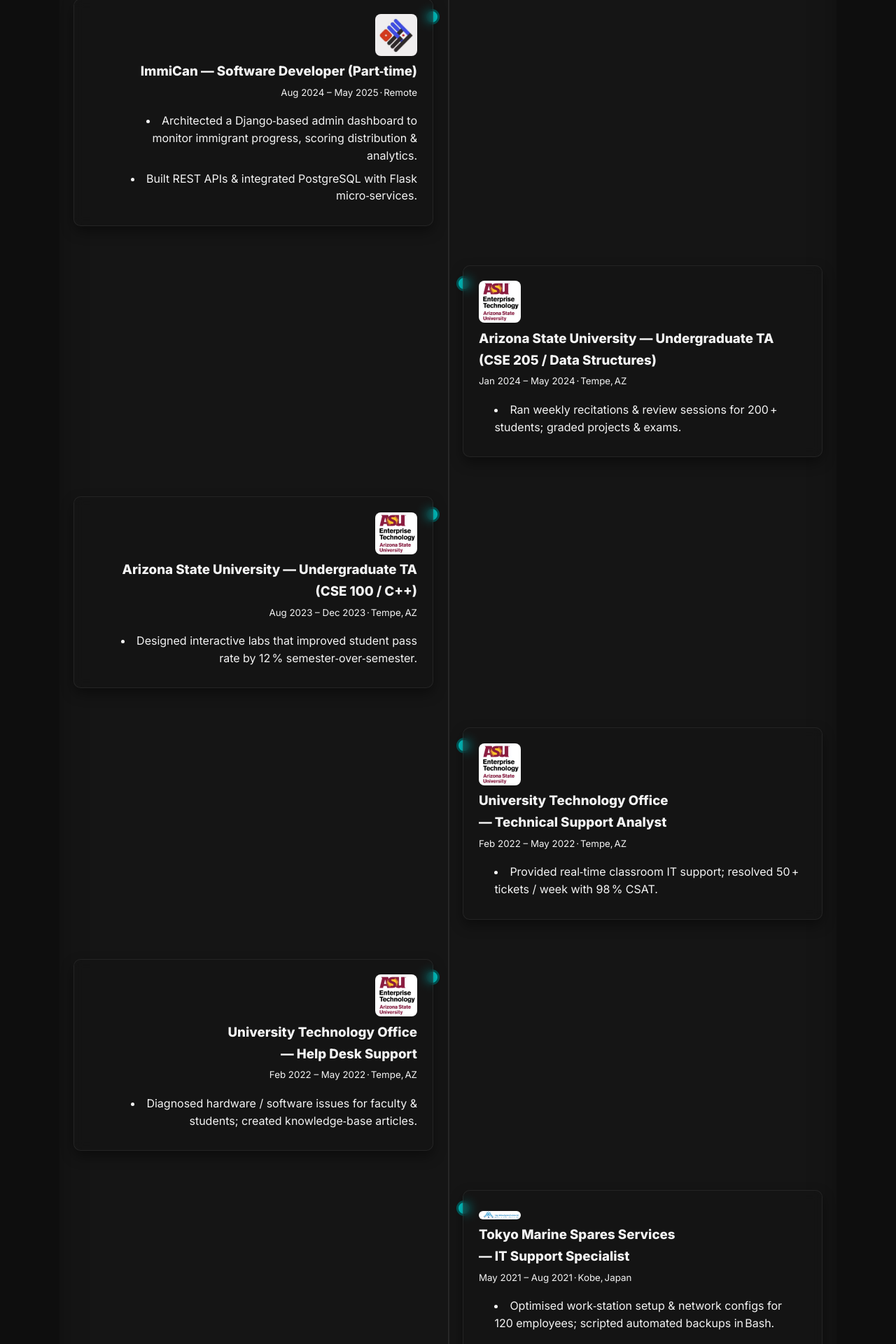
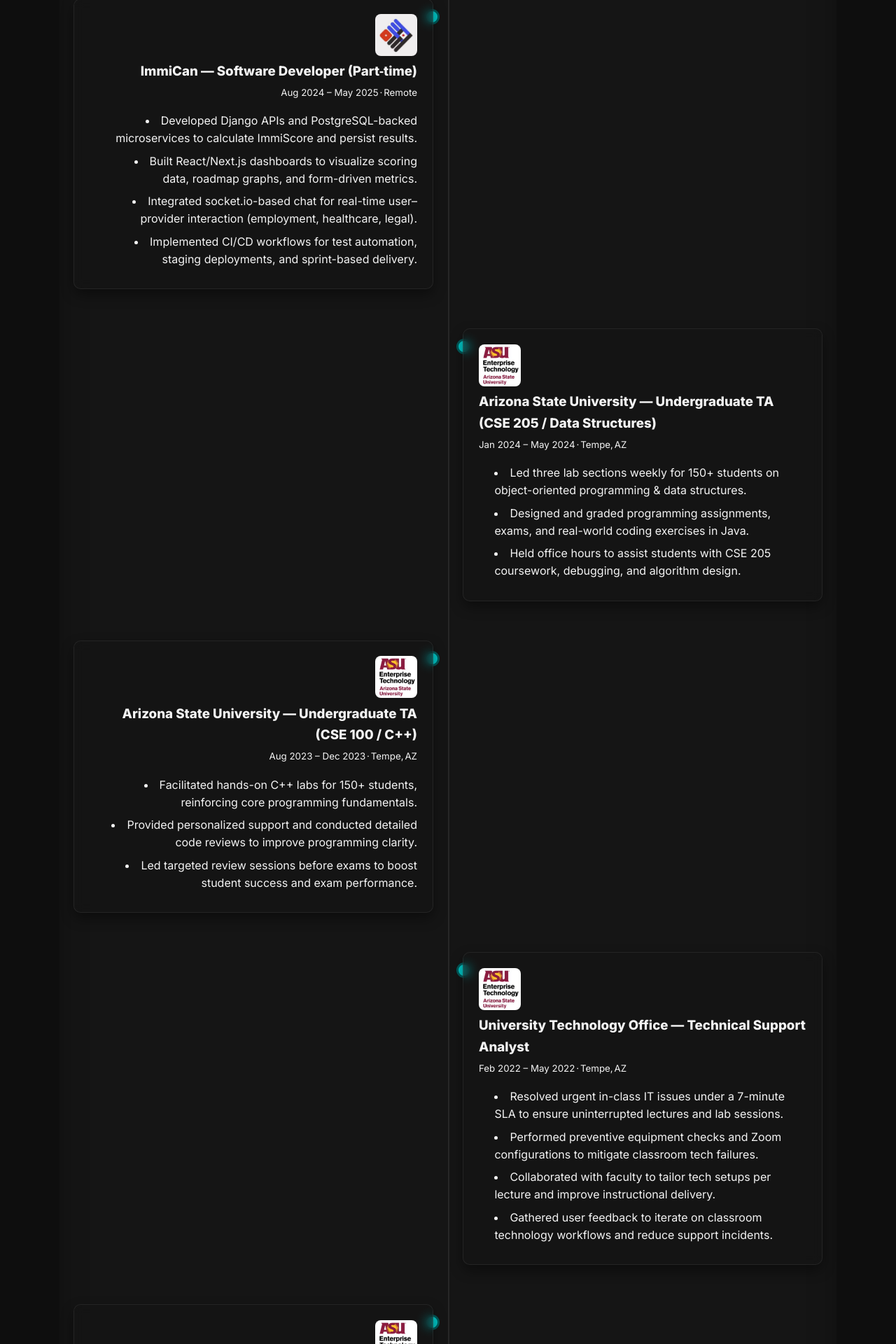
Before and after one commit to abdullahmasood6/PortfolioWebsite, a React (Vite) app in the folder my-portfolio/: page / in a window 1280 px wide. Shown: the part 2031-3951 px from the top of the page at 70% size. Built offline with nearby package versions, Linux system fonts and the light colour scheme.

Commit message:
content fix

```diff
--- a/my-portfolio/src/sections/Education.jsx
+++ b/my-portfolio/src/sections/Education.jsx
@@ -1,3 +1,5 @@
+import React from "react";
+
 const Education = () => (
   <section id="education" className="section">
     <h2>Education</h2>
@@ -14,24 +16,57 @@ const Education = () => (
         <p className="text-mid">B.S. Computer Science — Class of 2025</p>
         <ul>
           <li>GPA 3.9 / 4.0</li>
-          <li>Dean’s List (5 ×)</li>
-          <li>Software Dev Club officer</li>
+          <li>Dean’s List (5×)</li>
+          <li>Software Dev Club Officer</li>
+          <li>Relevant Courses:</li>
+          <li style={{ marginLeft: "1rem", listStyle: "circle" }}>
+            Data Structures, Algorithms, DBMS, OS, AI, ML, Compilers, SE, Theory
+          </li>
         </ul>
       </div>
 
-      {/* SRM Welkin School */}
+      {/* SRM Welkin Higher Secondary School */}
       <div className="card">
         <img
           src="/education/welkin.jpg"
           alt="SRM Welkin Higher Secondary School"
           style={{ width: '100%', borderRadius: '6px' }}
         />
-        <h3 style={{ marginTop: '1rem' }}>SRM Welkin Higher Secondary School</h3>
-        <p className="text-mid">High‑School Diploma — 2018 – 2021</p>
+        <h3 style={{ marginTop: '1rem' }}>SRM Welkin Higher Secondary School</h3>
+        <p className="text-mid">High School Diploma — Apr 2014 – Mar 2021</p>
         <ul>
-          <li>Science stream (PCM)</li>
-          <li>Graduated with distinction</li>
-          <li>Head of Robotics Club</li>
+          <li>Science Stream (Physics, Chemistry, Math)</li>
+          <li>Class President, Vice-President</li>
+          <li>Lab Monitor, Extracurricular Head</li>
+        </ul>
+      </div>
+
+      {/* Saint Joseph Baramulla */}
+      <div className="card">
+        <img
+          src="/education/sjs.jpg"
+          alt="Saint Joseph Baramulla"
+          style={{ width: '100%', borderRadius: '6px' }}
+        />
+        <h3 style={{ marginTop: '1rem' }}>Saint Joseph Baramulla</h3>
+        <p className="text-mid">Middle School Diploma — Jul 2012 – Apr 2014</p>
+        <ul>
+          <li>Completed middle school education</li>
+        </ul>
+      </div>
+
+      {/* GIIS Tokyo */}
+      <div className="card">
+        <img
+          src="/education/giis.jpg"
+          alt="Global Indian International School, Tokyo"
+          style={{ width: '100%', borderRadius: '6px' }}
+        />
+        <h3 style={{ marginTop: '1rem' }}>GIIS, Tokyo</h3>
+        <p className="text-mid">Middle School Diploma — Mar 2006 – Feb 2012</p>
+        <ul>
+          <li>Completed early schooling in Japan</li>
+          <li>Studied in an international curriculum</li>
         </ul>
       </div>
     </div>
--- a/my-portfolio/src/sections/Experience.jsx
+++ b/my-portfolio/src/sections/Experience.jsx
@@ -52,20 +52,24 @@ const Experience = () => (
           <h3>ImmiCan — Software Developer (Part‑time)</h3>
           <small>Aug 2024 – May 2025 · Remote</small>
           <ul>
-            <li>Architected a Django‑based admin dashboard to monitor immigrant progress, scoring distribution &amp; analytics.</li>
-            <li>Built REST APIs &amp; integrated PostgreSQL with Flask micro‑services.</li>
+            <li>Developed Django APIs and PostgreSQL-backed microservices to calculate ImmiScore and persist results.</li>
+            <li>Built React/Next.js dashboards to visualize scoring data, roadmap graphs, and form-driven metrics.</li>
+            <li>Integrated socket.io-based chat for real-time user–provider interaction (employment, healthcare, legal).</li>
+            <li>Implemented CI/CD workflows for test automation, staging deployments, and sprint-based delivery.</li>
           </ul>
         </Card>
       </div>
 
-      {/* ───────────── ASU Teaching Assistant ───────────── */}
+      {/* ───────────── ASU Teaching Assistant ───────────── */}
       <div className="exp-item right">
         <Card>
           <Logo src={asuLogo} alt="Arizona State University" />
-          <h3>Arizona State University — Undergraduate TA (CSE 205 / Data Structures)</h3>
+          <h3>Arizona State University — Undergraduate TA (CSE 205 / Data Structures)</h3>
           <small>Jan 2024 – May 2024 · Tempe, AZ</small>
           <ul>
-            <li>Ran weekly recitations &amp; review sessions for 200 + students; graded projects &amp; exams.</li>
+            <li>Led three lab sections weekly for 150+ students on object-oriented programming & data structures.</li>
+            <li>Designed and graded programming assignments, exams, and real-world coding exercises in Java.</li>
+            <li>Held office hours to assist students with CSE 205 coursework, debugging, and algorithm design.</li>
           </ul>
         </Card>
       </div>
@@ -73,45 +77,52 @@ const Experience = () => (
       <div className="exp-item left">
         <Card>
           <Logo src={asuLogo} alt="Arizona State University" />
-          <h3>Arizona State University — Undergraduate TA (CSE 100 / C++)</h3>
+          <h3>Arizona State University — Undergraduate TA (CSE 100 / C++)</h3>
           <small>Aug 2023 – Dec 2023 · Tempe, AZ</small>
           <ul>
-            <li>Designed interactive labs that improved student pass rate by 12 % semester‑over‑semester.</li>
+            <li>Facilitated hands-on C++ labs for 150+ students, reinforcing core programming fundamentals.</li>
+            <li>Provided personalized support and conducted detailed code reviews to improve programming clarity.</li>
+            <li>Led targeted review sessions before exams to boost student success and exam performance.</li>
           </ul>
         </Card>
       </div>
 
-      {/* ───────────── ASU – UTO ───────────── */}
+      {/* ───────────── ASU – UTO ───────────── */}
       <div className="exp-item right">
         <Card>
-          <Logo src={asuLogo} alt="ASU UTO" />
-          <h3>University Technology Office — Technical Support Analyst</h3>
+          <Logo src={asuLogo} alt="ASU UTO" />
+          <h3>University Technology Office — Technical Support Analyst</h3>
           <small>Feb 2022 – May 2022 · Tempe, AZ</small>
           <ul>
-            <li>Provided real‑time classroom IT support; resolved 50 + tickets / week with 98 % CSAT.</li>
+            <li>Resolved urgent in-class IT issues under a 7-minute SLA to ensure uninterrupted lectures and lab sessions.</li>
+            <li>Performed preventive equipment checks and Zoom configurations to mitigate classroom tech failures.</li>
+            <li>Collaborated with faculty to tailor tech setups per lecture and improve instructional delivery.</li>
+            <li>Gathered user feedback to iterate on classroom technology workflows and reduce support incidents.</li>
           </ul>
         </Card>
       </div>
 
       <div className="exp-item left">
         <Card>
-          <Logo src={asuLogo} alt="ASU UTO" />
-          <h3>University Technology Office — Help Desk Support</h3>
+          <Logo src={asuLogo} alt="ASU UTO" />
+          <h3>University Technology Office — Help Desk Support</h3>
           <small>Feb 2022 – May 2022 · Tempe, AZ</small>
           <ul>
-            <li>Diagnosed hardware / software issues for faculty &amp; students; created knowledge‑base articles.</li>
+            <li>Delivered in-person and virtual support for faculty, students, and staff on software, hardware, and access issues.</li>
+            <li>Diagnosed a wide range of tech problems and escalated complex tickets to Tier 2 engineers.</li>
+            <li>Led awareness sessions to promote user independence and improve digital literacy across campus.</li>
           </ul>
         </Card>
       </div>
 
-      {/* ───────────── Tokyo Marine Spares Services ───────────── */}
+      {/* ───────────── Tokyo Marine Spares Services ───────────── */}
       <div className="exp-item right">
         <Card>
-          <Logo src={tmsLogo} alt="Tokyo Marine Spares Services" />
-          <h3>Tokyo Marine Spares Services — IT Support Specialist</h3>
+          <Logo src={tmsLogo} alt="Tokyo Marine Spares Services" />
+          <h3>Tokyo Marine Spares Services — IT Support Specialist</h3>
           <small>May 2021 – Aug 2021 · Kobe, Japan</small>
           <ul>
-            <li>Optimised work‑station setup &amp; network configs for 120 employees; scripted automated backups in Bash.</li>
+            <li>Optimised work‑station setup & network configs for 120 employees; scripted automated backups in Bash.</li>
           </ul>
         </Card>
       </div>
```
Also changed, not shown: my-portfolio/public/education/giis.jpg (added), my-portfolio/public/education/sjs.jpg (added).
